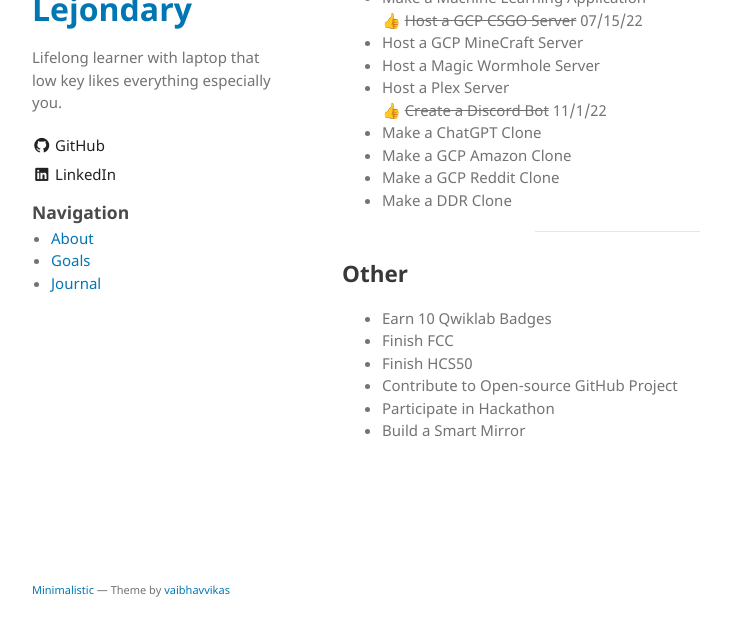
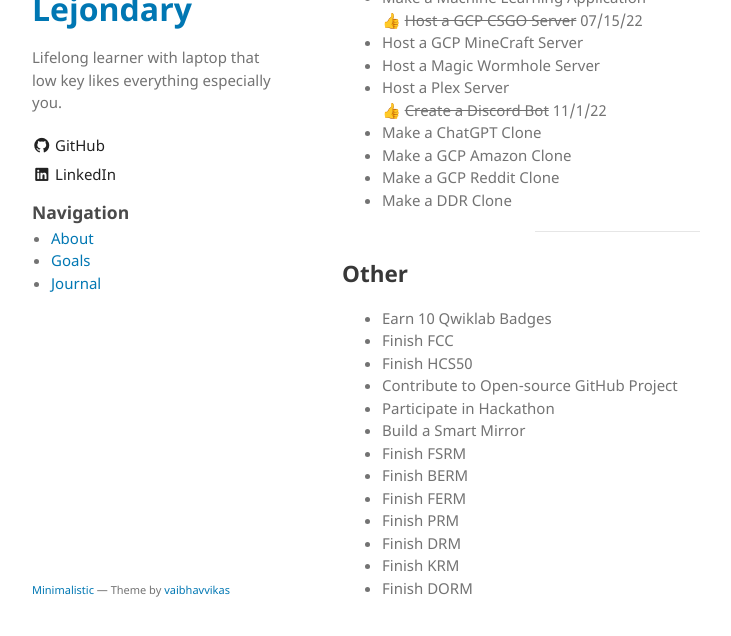
Before and after one commit to Lejondary/Lejondary.github.io, a Jekyll site: the page built from goals.md, in a window 1280 px wide and 900 px high, scrolled down 509 px, cut to the strip 251-887 px from the top of the window. Shown: the whole strip, without its empty margins (178-909 px from the left). Built offline with Jekyll 4.4.1, drawn with Linux system fonts in a browser that asks for light colours; emoji names are drawn with the system emoji font; the repository's description, which GitHub fills in, is left out.

Commit message:
updated readme, goals

```diff
--- a/goals.md
+++ b/goals.md
@@ -55,3 +55,10 @@ title: Lejondary | Goals
 - Contribute to Open-source GitHub Project
 - Participate in Hackathon
 - Build a Smart Mirror
+- Finish FSRM
+- Finish BERM
+- Finish FERM
+- Finish PRM
+- Finish DRM
+- Finish KRM
+- Finish DORM
```
Also changed, not shown: README.md.
